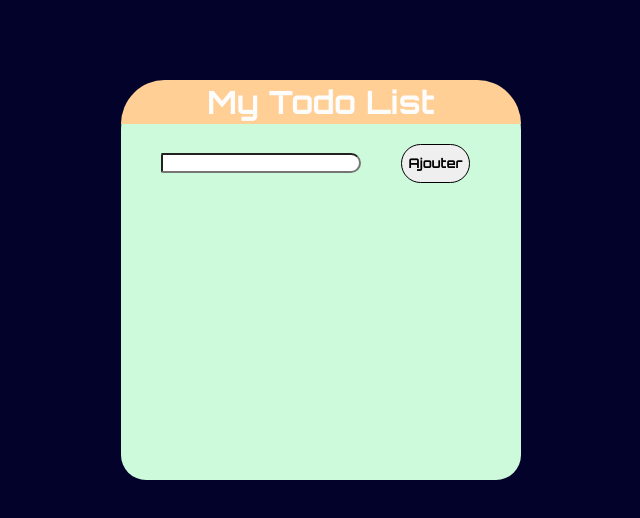
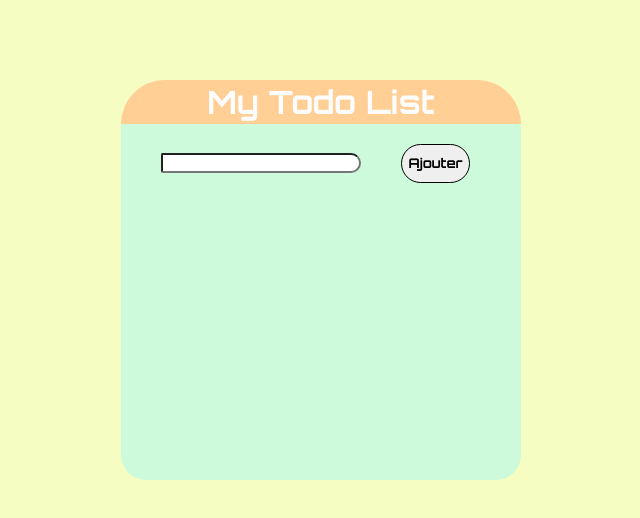
Before and after one commit to Patatonique/todolist, a React (Vite) app: page / in a window 1280 px wide. Shown: the top 518 px of the page, without its empty margins (319-959 px from the left). Built offline with nearby package versions, Linux system fonts and the light colour scheme.

Commit message:
ready to build

```diff
--- a/src/App.css
+++ b/src/App.css
@@ -17,7 +17,7 @@
 }
 
 body{
-  background-color: rgb(2, 2, 43);
+  background-color: var(--jauneclair);
 }
 
 .titre{
```
